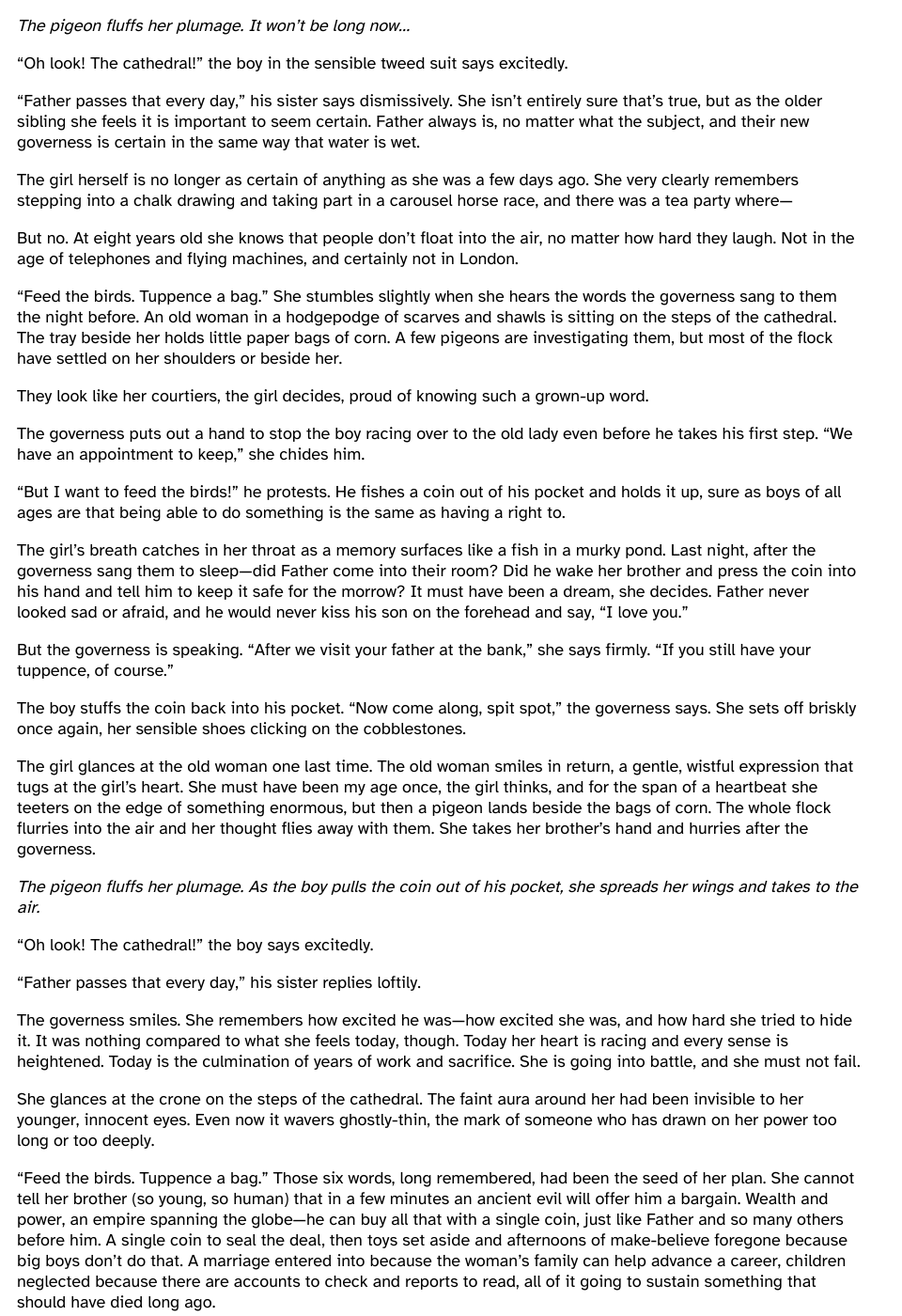
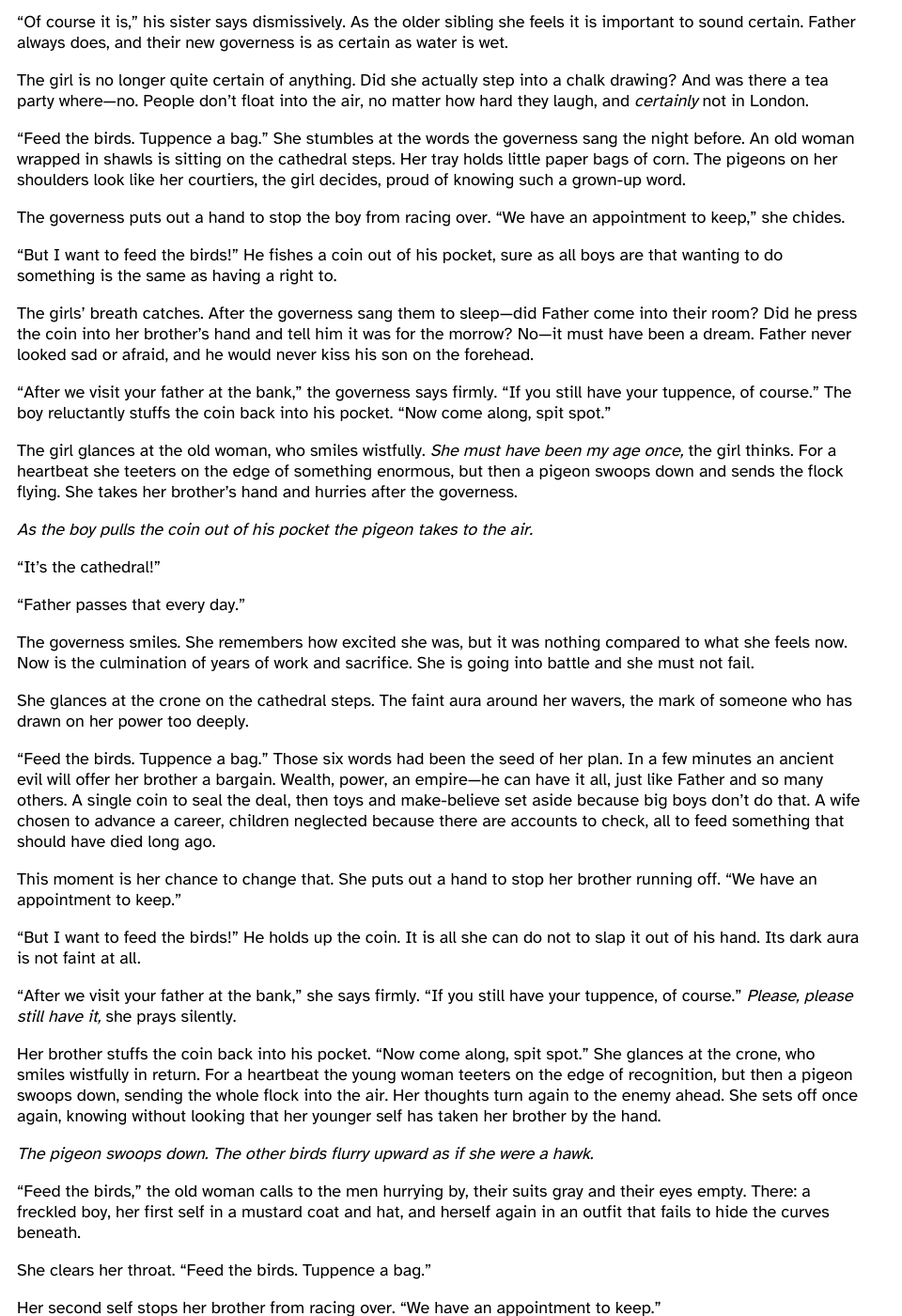
Before and after one commit to gvwilson/fiction, a Jekyll site: the page built from tuppence-a-bag/index.md, in a window 1280 px wide and 1400 px high, scrolled down 246 px. Shown: the whole window at 94% size, without its empty margins (0-960 px from the left). Built offline with Jekyll 4.4.1, drawn with Linux system fonts in a browser that asks for light colours; some of the changed text lies outside the part shown.

Commit message:
Shortening Tuppence a Bag

```diff
--- a/_data/status.csv
+++ b/_data/status.csv
@@ -36,5 +36,6 @@
 santas,2023-10-30,14582
 still,2023-09-01,30862
 tuppence-a-bag,2023-09-01,1703
+tuppence-a-bag,2023-11-05,996
 voyage,2023-09-01,30306
 wrestler,2023-09-01,6672
--- a/tuppence-a-bag/index.md
+++ b/tuppence-a-bag/index.md
@@ -2,238 +2,164 @@
 title: "Tuppence a Bag"
 ---
 
-*The pigeon is three shades darker than the centuries-old stone she stands on,
-but the morning sky overhead is exactly the same pearly gray as her breast feathers.
-She cocks her head to watch a young woman in impeccable middle-class camouflage hurry by below,
-her steps shortened only slightly for the benefit of the two children beside her.*
+*The morning sky is the same pearly gray as the pigeon's feathers.
+She cocks her head as a young woman hurries by below,
+her steps shortened only slightly for the two children beside her.*
 
-*The pigeon fluffs her plumage. It won't be long now...*
+"It's the cathedral!"
+the boy in the sensible tweed suit exclaims.
 
-"Oh look! The cathedral!"
-the boy in the sensible tweed suit says excitedly.
+"Of course it is,"
+his sister says dismissively.
+As the older sibling she feels it is important to sound certain.
+Father always does,
+and their new governess is as certain as water is wet.
 
-"Father passes that every day,"
-his sister says dismissively.
-She isn't entirely sure that's true,
-but as the older sibling she feels it is important to seem certain.
-Father always is,
-no matter what the subject,
-and their new governess is certain in the same way that water is wet.
-
-The girl herself is no longer as certain of anything as she was a few days ago.
-She very clearly remembers stepping into a chalk drawing and taking part in a carousel horse race,
-and there was a tea party where---
-
-But no.
-At eight years old she knows that people don't float into the air,
-no matter how hard they laugh.
-Not in the age of telephones and flying machines,
-and certainly not in London.
+The girl is no longer quite certain of anything.
+Did she actually step into a chalk drawing?
+And was there a tea party where—no.
+People don't float into the air,
+no matter how hard they laugh,
+and *certainly* not in London.
 
 "Feed the birds. Tuppence a bag."
-She stumbles slightly when she hears the words the governess sang to them the night before.
-An old woman in a hodgepodge of scarves and shawls is sitting on the steps of the cathedral.
-The tray beside her holds little paper bags of corn.
-A few pigeons are investigating them,
-but most of the flock have settled on her shoulders or beside her.
-
-They look like her courtiers,
+She stumbles at the words the governess sang the night before.
+An old woman wrapped in shawls is sitting on the cathedral steps.
+Her tray holds little paper bags of corn.
+The pigeons on her shoulders look like her courtiers,
 the girl decides,
 proud of knowing such a grown-up word.
 
-The governess puts out a hand to stop the boy racing over to the old lady even before he takes his first step.
+The governess puts out a hand to stop the boy from racing over.
 "We have an appointment to keep,"
-she chides him.
+she chides.
 
 "But I want to feed the birds!"
-he protests.
-He fishes a coin out of his pocket and holds it up,
-sure as boys of all ages are that being able to do something is the same as having a right to.
+He fishes a coin out of his pocket,
+sure as all boys are that wanting to do something is the same as having a right to.
 
-The girl's breath catches in her throat as a memory surfaces like a fish in a murky pond.
-Last night,
-after the governess sang them to sleep---did Father come into their room?
-Did he wake her brother and press the coin into his hand and tell him to keep it safe for the morrow?
-It must have been a dream,
-she decides.
+The girls' breath catches.
+After the governess sang them to sleep—did Father come into their room?
+Did he press the coin into her brother's hand and tell him it was for the morrow?
+No—it must have been a dream.
 Father never looked sad or afraid,
-and he would never kiss his son on the forehead and say,
-"I love you."
+and he would never kiss his son on the forehead.
 
-But the governess is speaking.
 "After we visit your father at the bank,"
-she says firmly.
+the governess says firmly.
 "If you still have your tuppence, of course."
+The boy reluctantly stuffs the coin back into his pocket.
+"Now come along, spit spot."
 
-The boy stuffs the coin back into his pocket.
-"Now come along, spit spot,"
-the governess says.
-She sets off briskly once again,
-her sensible shoes clicking on the cobblestones.
-
-The girl glances at the old woman one last time.
-The old woman smiles in return,
-a gentle,
-wistful expression that tugs at the girl's heart.
-She must have been my age once,
-the girl thinks,
-and for the span of a heartbeat she teeters on the edge of something enormous,
-but then a pigeon lands beside the bags of corn.
-The whole flock flurries into the air and her thought flies away with them.
+The girl glances at the old woman,
+who smiles wistfully.
+*She must have been my age once,*
+the girl thinks.
+For a heartbeat she teeters on the edge of something enormous,
+but then a pigeon swoops down and sends the flock flying.
 She takes her brother's hand and hurries after the governess.
 
-*The pigeon fluffs her plumage.
-As the boy pulls the coin out of his pocket,
-she spreads her wings and takes to the air.*
+*As the boy pulls the coin out of his pocket the pigeon takes to the air.*
 
-"Oh look! The cathedral!"
-the boy says excitedly.
+"It's the cathedral!"
 
-"Father passes that every day,"
-his sister replies loftily.
+"Father passes that every day."
 
 The governess smiles.
-She remembers how excited he was---how excited she was,
-and how hard she tried to hide it.
-It was nothing compared to what she feels today,
-though.
-Today her heart is racing and every sense is heightened.
-Today is the culmination of years of work and sacrifice.
-She is going into battle,
-and she must not fail.
+She remembers how excited she was,
+but it was nothing compared to what she feels now.
+Now is the culmination of years of work and sacrifice.
+She is going into battle and she must not fail.
 
-She glances at the crone on the steps of the cathedral.
-The faint aura around her had been invisible to her younger,
-innocent eyes.
-Even now it wavers ghostly-thin,
-the mark of someone who has drawn on her power too long or too deeply.
+She glances at the crone on the cathedral steps.
+The faint aura around her wavers,
+the mark of someone who has drawn on her power too deeply.
 
 "Feed the birds. Tuppence a bag."
-Those six words,
-long remembered,
-had been the seed of her plan.
-She cannot tell her brother
-(so young, so human)
-that in a few minutes an ancient evil will offer him a bargain.
-Wealth and power,
-an empire spanning the globe---he can buy all that with a single coin,
-just like Father and so many others before him.
+Those six words had been the seed of her plan.
+In a few minutes an ancient evil will offer her brother a bargain.
+Wealth, power, an empire—he can have it all,
+just like Father and so many others.
 A single coin to seal the deal,
-then toys set aside and afternoons of make-believe foregone because big boys don't do that.
-A marriage entered into because the woman's family can help advance a career,
-children neglected because there are accounts to check and reports to read,
-all of it going to sustain something that should have died long ago.
+then toys and make-believe set aside because big boys don't do that.
+A wife chosen to advance a career,
+children neglected because there are accounts to check,
+all to feed something that should have died long ago.
 
-She cannot change history,
-not directly,
-but she has learned at great cost that she can nudge it a little,
-so she puts out a hand to stop her brother before he takes his first step.
-"We have an appointment to keep,"
-she chides him.
+This moment is her chance to change that.
+She puts out a hand to stop her brother running off.
+"We have an appointment to keep."
 
 "But I want to feed the birds!"
-he protests.
-He fishes the coin out of his pocket and holds it up.
+He holds up the coin.
 It is all she can do not to slap it out of his hand.
-Its aura is not faint at all:
-her skin crawls to be so close to such a thing,
-but she has learned to be strong.
+Its dark aura is not faint at all.
 
 "After we visit your father at the bank,"
 she says firmly.
 "If you still have your tuppence, of course."
-*Please, please, please still have it,*
-she adds in her head,
-not knowing or caring which god hears her prayer as long as it is answered.
+*Please, please still have it,*
+she prays silently.
 
 Her brother stuffs the coin back into his pocket.
-"Now come along, spit spot,"
-she says.
-She glances at the crone one last time.
-The old woman smiles in return,
-a gentle,
-wistful expression that tugs at the young woman's heart.
-She must have been powerful once,
-she thinks,
-and for the span of a heartbeat she teeters on the edge of recognition,
-but then a pigeon lands beside the bags of corn.
-The whole flock flurries into the air,
-and her thoughts turn once again to the enemy ahead.
-She sets off briskly once again,
-knowing without looking that her younger self has taken her brother by the hand to follow.
+"Now come along, spit spot."
+She glances at the crone,
+who smiles wistfully in return.
+For a heartbeat the young woman teeters on the edge of recognition,
+but then a pigeon swoops down,
+sending the whole flock into the air.
+Her thoughts turn again to the enemy ahead.
+She sets off once again,
+knowing without looking that her younger self has taken her brother by the hand.
 
-*The pigeon spreads her wings and takes to the air,
-landing next to the bags of corn a moment later.
-Her arrival sends the other birds flurrying upward as if she were a hawk or a cat.*
+*The pigeon swoops down.
+The other birds flurry upward as if she were a hawk.*
 
-The sun is warm on the cathedral's stone steps,
-but the old woman still feels the night's cold in her bones.
 "Feed the birds,"
-she calls to the very serious men hurrying by,
-their suits three shades darker than the pigeons' plumage and their eyes just as empty.
+the old woman calls to the men hurrying by,
+their suits gray and their eyes empty.
+There:
+a freckled boy,
+her first self in a mustard coat and hat,
+and herself again in an outfit that fails to hide the curves beneath.
 
-She can see their parched souls in a way her younger self could not,
-and she aches to pour what little light she has left into them.
-But her younger self would definitely see that,
-and she must not distract her.
-As much as she loved---loves---her little brother,
-there is more at stake here than one child's soul.
-When he gets to the bank he must want to keep his tuppence more than anything in the world.
+She clears her throat.
+"Feed the birds. Tuppence a bag."
 
-And there they are: a freckled boy with an awful haircut,
-her first self in a mustard-colored coat and hat,
-and herself again as a rosy-cheeked witch in a sensible blue coat
-that does nothing to hide the curves beneath it.
+Her second self stops her brother from racing over.
+"We have an appointment to keep."
 
-She clears her throat and pitches her voice to carry.
-"Feed the birds. Tuppence a bag."
-As if on cue a pigeon lands beside her,
-sending the rest of the flock flapping into the air.
-Whatever self-control the boy had goes with them.
-She sighs with relief.
+"But I want to feed the birds!"
+Darkness boils off the coin he holds up.
 
-Out goes her second self's hand to stop her brother racing over to the cathedral steps.
-"We have an appointment to keep," she chides him.
+"After we visit your father at the bank."
+Old lips move in time with remembered words.
+"If you still have your tuppence,
+of course.
+Now come along, spit spot."
 
-"But I want to feed the birds!" he protests.
-He fishes a coin out of his pocket and holds it up,
-darkness boiling off it.
-
-"After we visit your father at the bank,"
-her second self says firmly while her older lips move in time with the words.
-"If you still have your tuppence,
-of course."
-
-The boy stuffs the coin back into his pocket.
-"Now come along, spit spot."
-The old woman blinks back an unexpected tear at the phrase,
-wishing she had never had to learn what her second self did not yet know.
-
-The things that live in the City of London's cellars
-aren't the only things in the world that make dark bargains.
-Today and what follows will draw some of them out into the open.
+The old woman blinks back an unexpected tear.
 Her brother's shouts of,
 "Give it back! Gimme back my money!"
 will lead to a run on the bank.
 Questions will follow,
 then audits.
-Other ancient evils will sense weakness.
-Tensions will rise,
-alliances will shift.
-A shot will be fired and nations will send their millions against each other,
+The things in the City's cellars will be weakened.
+Tensions will rise.
+A shot will be fired.
+Nations will send their millions against each other,
 not once but twice.
-By the time the bloodshed ends empires will have started to fall.
+By the time it ends,
+empires will be falling.
 
-She doesn't know what comes after that.
+She will live long enough to see a new queen crowned.
+She doesn't know what happens after that.
 A better world,
 she hopes,
-but it will be for others to watch over.
-Coming back to ensure this moment has drained the last of her strength.
-Bert and his fellow fey will see the children safely home.
-It is finally time for her to rest.
+but it will be for Bert and his fey to watch over.
+Coming back to this moment has drained her.
+It is time to rest.
 
-*The pigeon takes one last look at her three younger selves,
-together in this moment and forever.
-She is glad she came back to see them,
-but it is time for the next part of her story.
+*The pigeon looks down at her younger selves.
+It is time to move on.
 As the sun breaks through the clouds she spreads her wings and flies up to join it.*
```
Also changed, not shown: tuppence-a-bag/original.txt (added, +239 -0 lines), status.svg.
